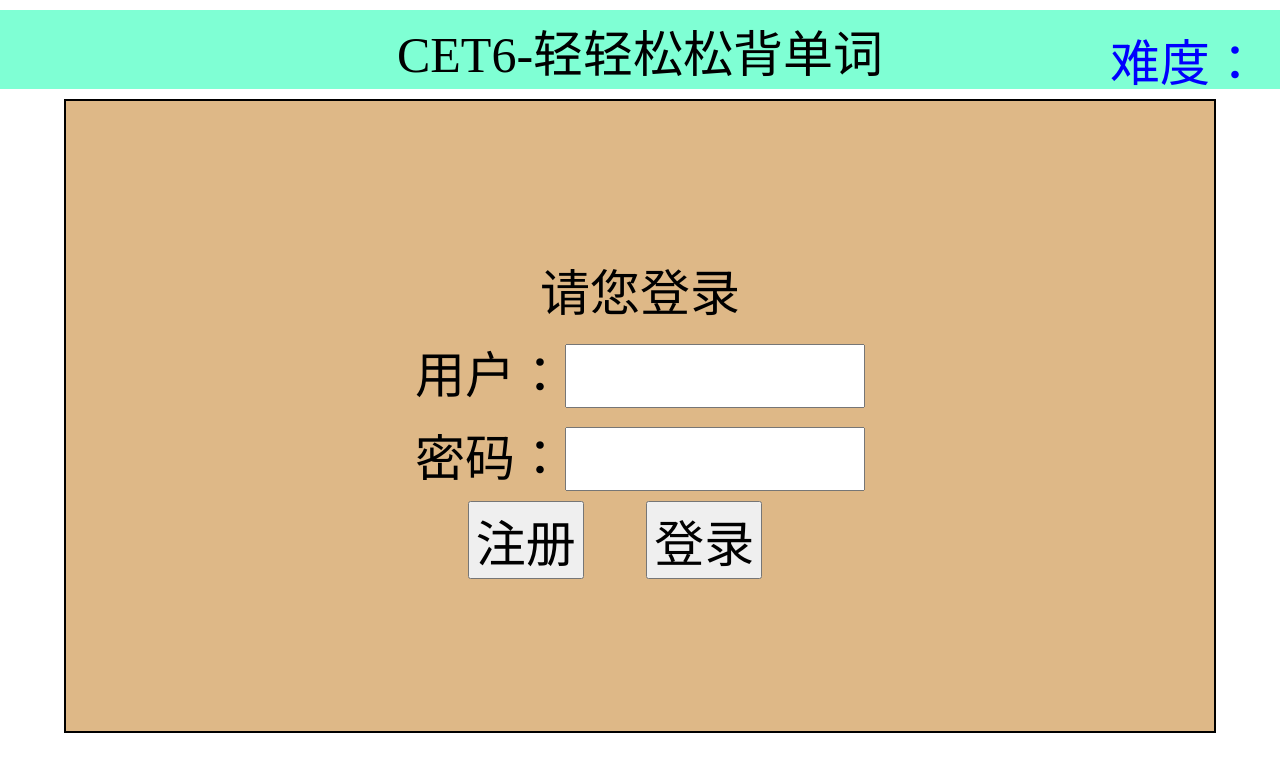
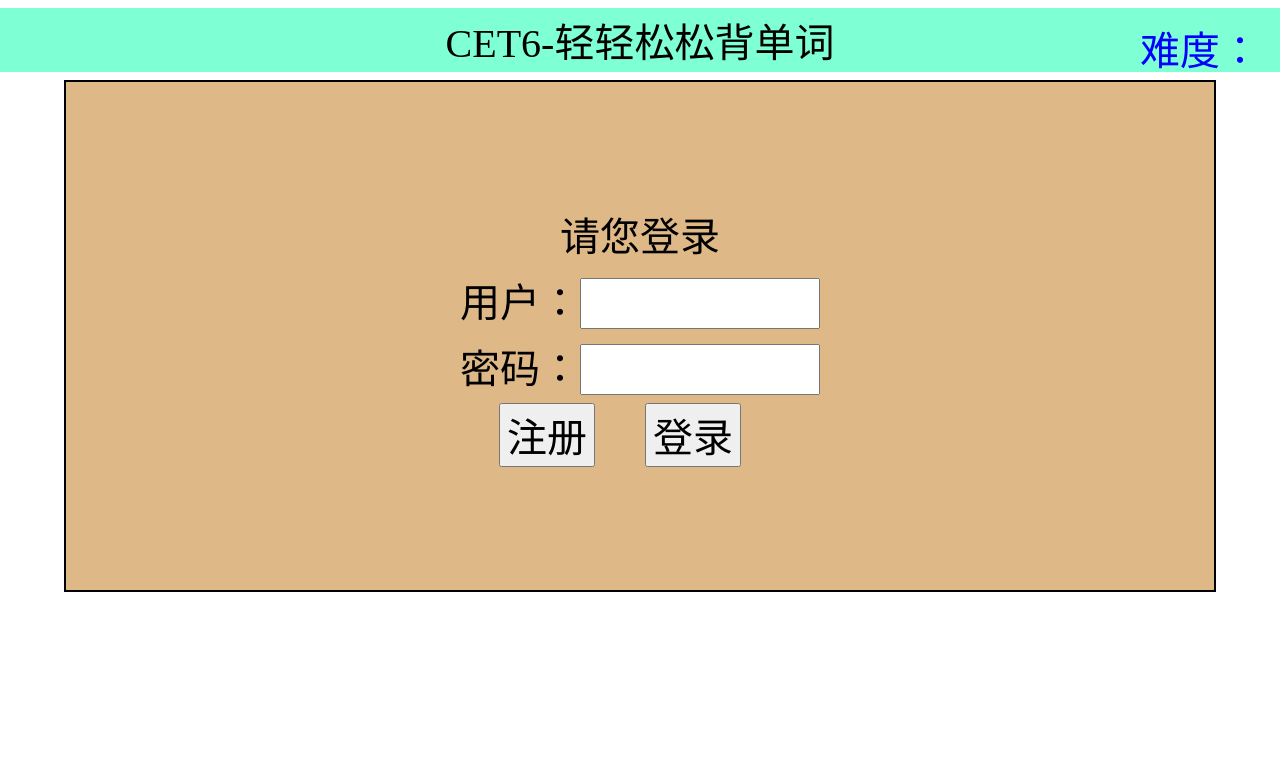
Before and after one commit to sever996/sever996.github.io, a plain HTML site: page 1102.html in a window 1280 px wide. Drawn offline with Linux system fonts and the light colour scheme.

Commit message:
Add files via upload

```diff
--- a/1102.html
+++ b/1102.html
@@ -11,13 +11,13 @@
         margin: 0;
         box-sizing: border-box;
         text-align: center;
-        font-size: 50px;
+        font-size: 40px;
     }
     * + * {
         margin-top: 0.2em;
     }
     body{
-        height: 99vh ;
+        height: 80vh ;
         position: relative;
     }
     header{
```
